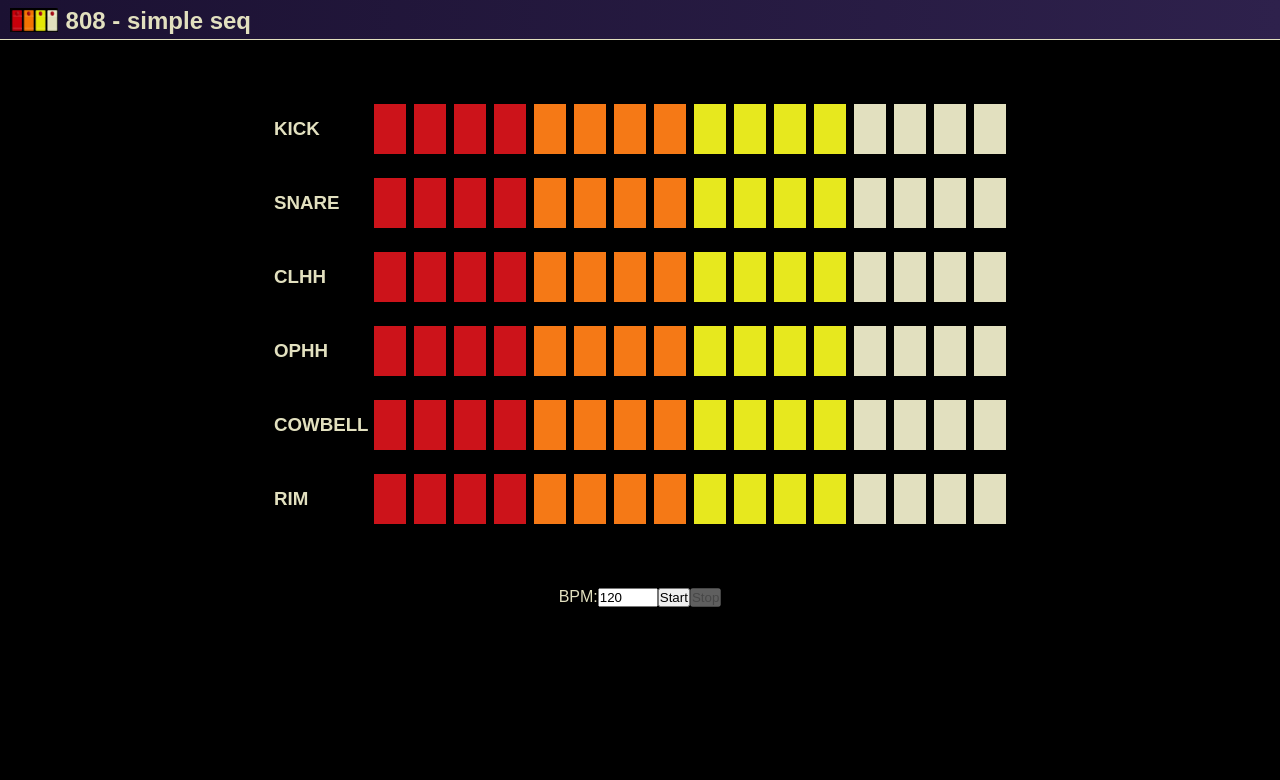
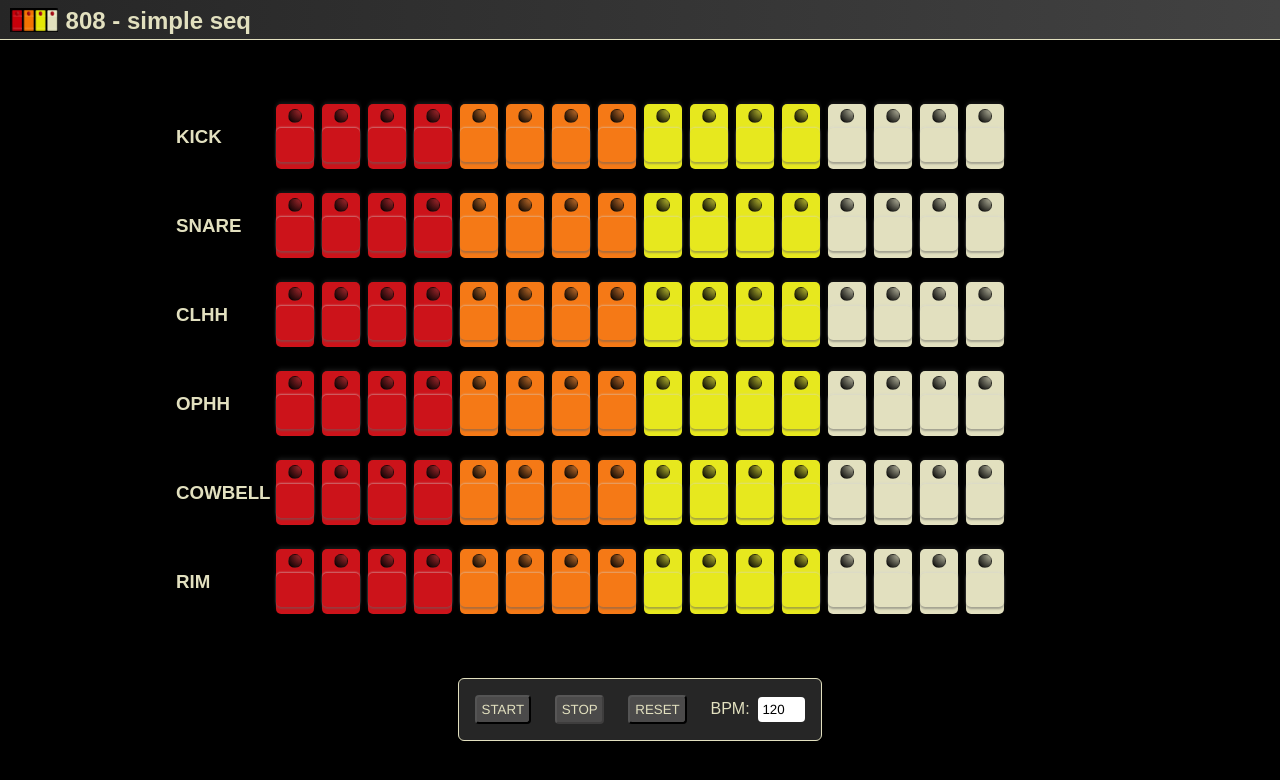
Before and after one commit to benNurtjipta/808, a React (Vite) app: page / in a window 1280 px wide. Shown: the top 780 px of the page. Built offline with nearby package versions, Linux system fonts and the light colour scheme; no server answers; a web font is replaced by a local one.

Commit message:
mostly done..

```diff
--- a/src/App.jsx
+++ b/src/App.jsx
@@ -6,19 +6,19 @@ import { useState } from "react";
 const App = () => {
   const [sequence, setSequence] = useState({
     kick: [
-      true,
       false,
       false,
       false,
-      true,
       false,
       false,
       false,
-      true,
       false,
       false,
       false,
-      true,
+      false,
+      false,
+      false,
+      false,
       false,
       false,
       false,
@@ -28,7 +28,6 @@ const App = () => {
       false,
       false,
       false,
-      true,
       false,
       false,
       false,
@@ -36,7 +35,8 @@ const App = () => {
       false,
       false,
       false,
-      true,
+      false,
+      false,
       false,
       false,
       false,
@@ -62,19 +62,19 @@ const App = () => {
     ophh: [
       false,
       false,
-      true,
       false,
       false,
       false,
-      true,
       false,
       false,
       false,
-      true,
       false,
       false,
       false,
-      true,
+      false,
+      false,
+      false,
+      false,
       false,
     ],
     cowbell: [
@@ -119,7 +119,7 @@ const App = () => {
     <section className="main">
       <Header />
       <Sequencer sequence={sequence} setSequence={setSequence} />
-      <Controls sequence={sequence} />
+      <Controls sequence={sequence} setSequence={setSequence} />
     </section>
   );
 };
--- a/src/components/Controls/Controls.jsx
+++ b/src/components/Controls/Controls.jsx
@@ -1,6 +1,6 @@
 import { useEffect, useRef, useState } from "react";
 
-export default function Controls({ sequence }) {
+export default function Controls({ sequence, setSequence }) {
   const [bpm, setBpm] = useState(120);
   const [isPlaying, setIsPlaying] = useState(false);
   const audioCtxRef = useRef(null);
@@ -10,6 +10,11 @@ export default function Controls({ sequence }) {
   const schedulerIdRef = useRef(null);
   const startTimeRef = useRef(null);
   const stepIntervalRef = useRef(60 / bpm / 4);
+  const sequenceRef = useRef(sequence);
+
+  useEffect(() => {
+    sequenceRef.current = sequence;
+  }, [sequence]);
 
   useEffect(() => {
     async function loadSamples() {
@@ -37,8 +42,10 @@ export default function Controls({ sequence }) {
 
   function scheduleStep(stepIndex, time) {
     const samples = samplesRef.current;
-    for (const instrument in sequence) {
-      if (sequence[instrument][stepIndex]) {
+    const currentSequence = sequenceRef.current;
+
+    for (const instrument in currentSequence) {
+      if (currentSequence[instrument][stepIndex]) {
         playSound(samples[instrument], time);
       }
     }
@@ -83,8 +90,45 @@ export default function Controls({ sequence }) {
     }
   }
 
+  const handleReset = () => {
+    setSequence((prev) => {
+      const reset = {};
+      for (const instrument in prev) {
+        reset[instrument] = prev[instrument].map(() => false);
+      }
+      return reset;
+    });
+  };
+
+  useEffect(() => {
+    function handleKeyDown(event) {
+      if (event.code === "Space") {
+        event.preventDefault();
+        if (isPlaying) {
+          handleStop();
+        } else {
+          handleStart();
+        }
+      }
+    }
+
+    window.addEventListener("keydown", handleKeyDown);
+    return () => {
+      window.removeEventListener("keydown", handleKeyDown);
+    };
+  }, [isPlaying]);
+
   return (
     <div className="controls">
+      <button className="controlbtn" onClick={handleStart} disabled={isPlaying}>
+        START
+      </button>
+      <button className="controlbtn" onClick={handleStop} disabled={!isPlaying}>
+        STOP
+      </button>
+      <button className="controlbtn" onClick={handleReset}>
+        RESET
+      </button>
       <label>
         BPM:
         <input
@@ -95,12 +139,6 @@ export default function Controls({ sequence }) {
           onChange={(e) => handleBpmChange(parseInt(e.target.value, 10))}
         />
       </label>
-      <button onClick={handleStart} disabled={isPlaying}>
-        Start
-      </button>
-      <button onClick={handleStop} disabled={!isPlaying}>
-        Stop
-      </button>
     </div>
   );
 }
--- a/src/components/Sequencer/Sequencer.jsx
+++ b/src/components/Sequencer/Sequencer.jsx
@@ -24,14 +24,22 @@ const Sequencer = ({ sequence, setSequence }) => {
                 else if (index < 8) colorClass = "color-b";
                 else if (index < 12) colorClass = "color-c";
                 else colorClass = "color-d";
-                console.log("instrument: ", instrument);
 
                 return (
                   <div
                     key={index}
                     className={`stepbutton ${colorClass}`}
                     onClick={() => toggleStep(instrument, index)}
-                  ></div>
+                  >
+                    <div
+                      className={
+                        sequence[instrument][index]
+                          ? "redbutton"
+                          : "blackbutton"
+                      }
+                    ></div>
+                    <div className="innerstepbutton"></div>
+                  </div>
                 );
               })}
             </div>
--- a/src/index.css
+++ b/src/index.css
@@ -41,7 +41,7 @@ body {
   flex-direction: row;
   width: 100%;
   height: 2.5rem;
-  background: linear-gradient(90deg, rgb(27, 17, 50), rgb(46, 33, 76));
+  background: linear-gradient(90deg, #262626, #424242);
 
   padding: 0.5rem 0.6rem;
   border-bottom: 1px var(--kindawhite) solid;
@@ -64,8 +64,19 @@ body {
 }
 
 .stepbutton {
-  width: 32px;
-  height: 50px;
+  width: 38px;
+  height: 65px;
+  background-color: transparent;
+  border-radius: 5px;
+  box-shadow: 0px 4px 6px rgba(0, 0, 0, 0.5),
+    0px -2px 4px rgba(255, 255, 255, 0.1);
+  transition: transform 0.1s ease, box-shadow 0.1s ease;
+}
+
+.stepbutton:active {
+  transform: translateY(2px);
+  box-shadow: 0px 2px 3px rgba(0, 0, 0, 0.5),
+    0px -1px 2px rgba(255, 255, 255, 0.1);
 }
 
 .sequencer {
@@ -75,6 +86,7 @@ body {
   flex-direction: column;
   margin: 4rem 0;
   gap: 1.5rem;
+  transform: translateX(-50px);
 }
 
 .instr-name {
@@ -108,3 +120,64 @@ body {
 .color-d {
   background-color: var(--kindawhite);
 }
+
+.blackbutton {
+  margin: 0.3rem auto;
+  width: 14px;
+  height: 14px;
+  background: radial-gradient(
+    circle at top right,
+    rgba(91, 91, 91, 0.3),
+    rgb(0, 0, 0)
+  );
+  border-radius: 50%;
+  border: 1px rgba(0, 0, 0, 0.236) solid;
+}
+
+.redbutton {
+  margin: 0.3rem auto;
+  width: 14px;
+  height: 14px;
+  background: radial-gradient(
+    circle at top right,
+    rgba(255, 57, 57, 0.574),
+    rgb(255, 0, 0)
+  );
+  border-radius: 50%;
+  border: 1px rgba(0, 0, 0, 0.181) solid;
+}
+
+.innerstepbutton {
+  width: 38px;
+  height: 34px;
+  border-radius: 5px;
+  box-shadow: 0px 2px 2px #6161617c, 0px -1px 2px #d5d5d57e;
+}
+
+.controls {
+  display: flex;
+  justify-content: center;
+  align-items: center;
+  flex-direction: row;
+  gap: 1.5rem;
+  border: 1px solid var(--kindawhite);
+  border-radius: 6px;
+  padding: 1rem;
+  background-color: #262626;
+}
+
+.controls input {
+  margin-left: 0.5rem;
+  border: none;
+  border-radius: 4px;
+  padding: 0.3rem;
+  font-family: Helvetica, sans-serif;
+}
+
+.controlbtn {
+  font-family: Helvetica, sans-serif;
+  border-radius: 4px;
+  padding: 0.3rem;
+  background-color: #4b4a4a;
+  color: var(--kindawhite);
+}
```
